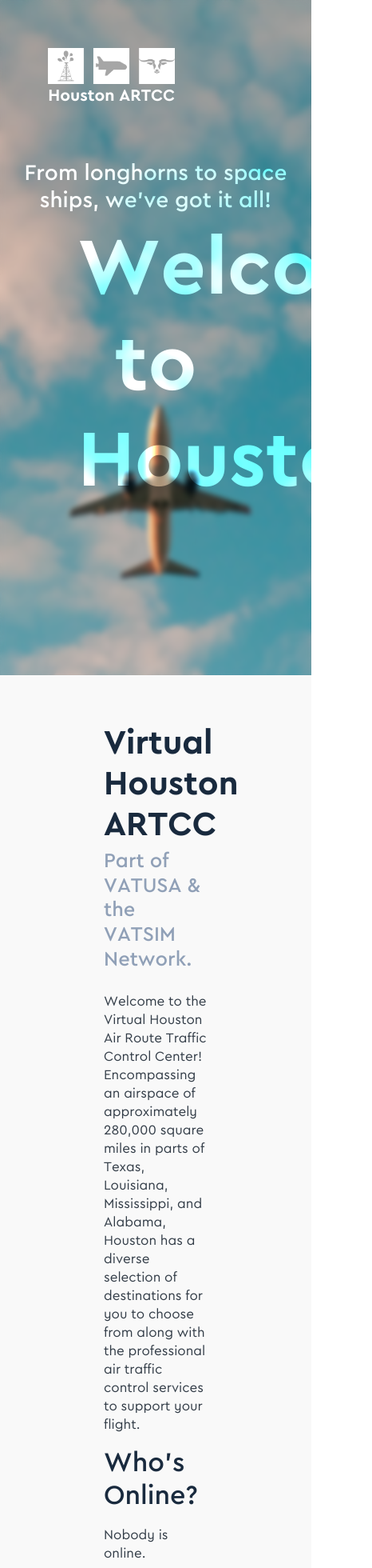
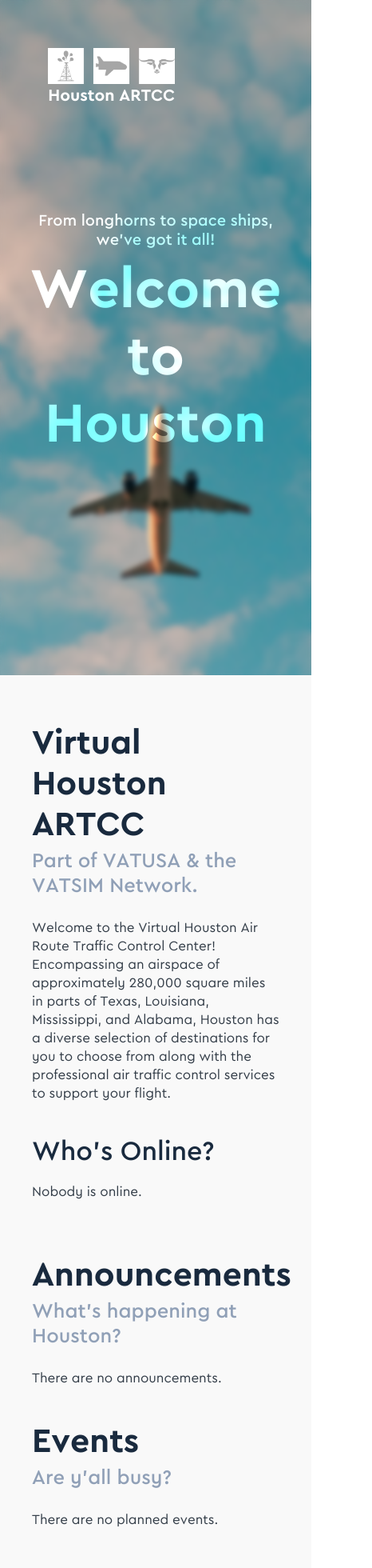
Before and after one commit to Houston-ARTCC/zhu-frontend, a React (Create React App) app: page / in a window 390 px wide. Shown: the top 1960 px of the page at 80% size, 466 px wide, since content can reach past the window. Built offline with nearby package versions, Linux system fonts and the light colour scheme; no server answers.

Commit message:
Mobile compatibility on homepage.
Shocking, I know...

```diff
--- a/src/App.tsx
+++ b/src/App.tsx
@@ -44,10 +44,11 @@ export default function App() {
                 <Route exact path="/admin" component={AdminPanel}/>
                 <Route component={Error404}/>
             </Switch>
-            <Row className="justify-content-center mb-5">
-                <Col md={6}>
+            <div className="d-flex justify-content-center mb-5">
+                <Col xs={10} xl={6}>
                     <Alert variant="primary" className="d-flex m-0">
-                        <RiErrorWarningLine className="fill-primary mr-3" size={75} preserveAspectRatio="xMaxYMin"/>
+                        {/* TODO: Fix icon scaling on mobile devices. */}
+                        <RiErrorWarningLine className="fill-primary mr-3" size={60} preserveAspectRatio="xMaxYMin"/>
                         <p className="m-0">
                             <b>Disclaimer!</b> All information on this website is for flight simulation use only and is not to be used for
                             real world navigation or flight. This site is not affiliated with ICAO, the FAA, the actual Houston ARTCC, or
@@ -55,10 +56,10 @@ export default function App() {
                         </p>
                     </Alert>
                 </Col>
-            </Row>
-            <div className="bg-darkgray text-center p-5">
-                <h5 className="text-white font-w300 mb-3"><b className="font-w500">Copyright 2021</b> Virtual Houston ARTCC. All Rights Reserved.</h5>
-                <div className="d-flex justify-content-center" id="footer-links">
+            </div>
+            <div className="bg-darkgray text-center p-4 p-xl-5">
+                <h5 className="text-white font-w400 mb-3">Copyright 2021 Virtual Houston ARTCC. All Rights Reserved.</h5>
+                <div className="d-flex flex-wrap justify-content-center" id="footer-links">
                     <a href="https://vatsim.net" target="_blank" rel="noreferrer"><h6 className="text-lightgray font-w300">VATSIM</h6></a>
                     <h6 className="text-lightgray font-w300">→</h6>
                     <a href="https://vatusa.net" target="_blank" rel="noreferrer"><h6 className="text-lightgray font-w300">VATUSA</h6></a>
--- a/src/Home.tsx
+++ b/src/Home.tsx
@@ -4,7 +4,6 @@ import { HiOutlineCalendar, HiOutlineClock, IoIosAirplane, IoTrophy } from 'reac
 import { Parallax } from 'react-parallax'
 import Fade from 'react-reveal/Fade'
 import background from './img/homepage-bg.jpg'
-import profile from './img/profile.png'
 import axiosInstance from './axiosInstance'
 import { asDuration } from './Helpers'
 import Moment from 'react-moment'
@@ -18,6 +17,7 @@ export default class Home extends Component<any, any> {
     constructor(props) {
         super(props)
         this.state = {
+            scroll: false,
             onlineControllers: [],
             announcements: [],
             events: [],
@@ -27,6 +27,7 @@ export default class Home extends Component<any, any> {
             showAnnouncementModal: false,
             activeAnnouncement: {}
         }
+        this.onScroll = this.onScroll.bind(this)
     }
 
     componentDidMount() {
@@ -36,6 +37,15 @@ export default class Home extends Component<any, any> {
         this.fetchNewestControllers()
         this.fetchTopControllers()
         this.fetchTopPositions()
+        window.addEventListener('scroll', this.onScroll);
+    }
+
+    componentWillUnmount() {
+        window.removeEventListener('scroll', this.onScroll);
+    }
+
+    onScroll() {
+        this.setState({scroll: true})
     }
 
     fetchOnlineControllers() {
@@ -110,7 +120,7 @@ export default class Home extends Component<any, any> {
                 <Card>
                     <Card.Body>
                         <Row>
-                            <Col>
+                            <Col xs={12} lg={6}>
                                 <h5 className="text-black font-w700 m-0">{event.name}</h5>
                                 <h6 className="text-gray font-w500 mb-3">Presented by {event.host}</h6>
                                 <div className="li-flex">
@@ -123,7 +133,7 @@ export default class Home extends Component<any, any> {
                                     <Moment local tz={moment.tz.guess()} format="HH:mm z" className="font-w500 font-md">{event.end}</Moment>
                                 </div>
                             </Col>
-                            <Col className="text-right">
+                            <Col xs={12} lg={6} className="text-right">
                                 <img className="event-banner-sm" src={event.banner} alt={event.name}/>
                             </Col>
                         </Row>
@@ -179,11 +189,14 @@ export default class Home extends Component<any, any> {
                         <h4 className="text-white font-w500" id="tagline">From longhorns to space ships, we've got it all!</h4>
                         <h1 className="text-white font-w700" id="welcome">Welcome to Houston</h1>
                     </div>
+                    <svg width="56" height="31" viewBox="0 0 56 31" fill="none" xmlns="http://www.w3.org/2000/svg" id="hero-arrow" className={this.state.scroll ? 'hide' : ''}>
+                        <path d="M3 3L28 28L53 3" stroke="white" stroke-width="5" stroke-linecap="round" stroke-linejoin="round"/>
+                    </svg>
                 </Parallax>
                 <Fade bottom duration={1250} distance="50px">
                     <Container fluid>
-                        <Row className="justify-content-between mb-5">
-                            <Col sm={12} xl={this.state.onlineControllers?.length > 5 ? 6 : 7}>
+                        <Row className="justify-content-between mb-4">
+                            <Col sm={12} xl={this.state.onlineControllers?.length > 5 ? 6 : 7} className="mb-4 mb-xl-0">
                                 <h1 className="text-black font-w700 mb-1">Virtual Houston ARTCC</h1>
                                 <h4 className="text-gray font-w500 mb-4">Part of VATUSA & the VATSIM Network.</h4>
                                 <p>Welcome to the Virtual Houston Air Route Traffic Control Center! Encompassing an airspace of approximately 280,000
@@ -191,7 +204,7 @@ export default class Home extends Component<any, any> {
                                     destinations for you to choose from along with the professional air traffic control services to support your
                                     flight.</p>
                             </Col>
-                            <Col sm={12} xl={this.state.onlineControllers?.length > 5 ? 5 : 3}>
+                            <Col sm={12} xl={this.state.onlineControllers?.length > 5 ? 5 : 3} className="mb-4 mb-xl-0">
                                 <h2 className="text-black font-w500 mb-3">Who's Online?</h2>
                                 <ul className={'p-0 ' + (this.state.onlineControllers?.length > 5 ? 'd-flex flex-wrap' : '')}>
                                     {this.state.onlineControllers?.length > 0
@@ -201,8 +214,8 @@ export default class Home extends Component<any, any> {
                                 </ul>
                             </Col>
                         </Row>
-                        <Row className="mb-5">
-                            <Col sm={12} xl={6}>
+                        <Row className="mb-4">
+                            <Col sm={12} xl={6} className="mb-4 mb-xl-0">
                                 <h1 className="text-black font-w700 mb-1">Announcements</h1>
                                 <h4 className="text-gray font-w500 mb-4">What's happening at Houston?</h4>
                                 {this.state.announcements?.length > 0
@@ -210,7 +223,7 @@ export default class Home extends Component<any, any> {
                                     : <p>There are no announcements.</p>
                                 }
                             </Col>
-                            <Col sm={12} xl={6}>
+                            <Col sm={12} xl={6} className="mb-4 mb-xl-0">
                                 <h1 className="text-black font-w700 mb-1">Events</h1>
                                 <h4 className="text-gray font-w500 mb-4">Are y'all busy?</h4>
                                 {this.state.events?.length > 0
@@ -220,7 +233,7 @@ export default class Home extends Component<any, any> {
                             </Col>
                         </Row>
                         <Row>
-                            <Col>
+                            <Col className="mb-4 mb-xl-0">
                                 <h2 className="text-black font-w500 mb-3">Newest Controllers</h2>
                                 <ul className="p-0">
                                     {this.state.newestControllers?.length > 0
@@ -229,7 +242,7 @@ export default class Home extends Component<any, any> {
                                     }
                                 </ul>
                             </Col>
-                            <Col>
+                            <Col className="mb-4 mb-xl-0">
                                 <h2 className="text-black font-w500 mb-3">Top Controllers</h2>
                                 <ul className="p-0">
                                     {this.state.topControllers?.length > 0
--- a/src/index.css
+++ b/src/index.css
@@ -112,6 +112,35 @@ html {
     font-size: 28px;
 }
 
+@media (max-width: 767px) {
+    #welcome, #tagline { width: 90%; }
+    #welcome { font-size: 70px; }
+    #tagline { font-size: 20px; }
+}
+
+#hero-arrow {
+    position: absolute;
+    left: 0;
+    right: 0;
+    bottom: 70px;
+    margin: auto;
+    animation: bounce 2000ms infinite alternate ease-in-out;
+}
+
+@keyframes bounce {
+    from {
+        transform: translateY(0);
+    }
+    to {
+        transform: translateY(-20px);
+    }
+}
+
+.hide {
+    opacity: 0;
+    transition: 300ms;
+}
+
 #footer-links h6 {
     margin: 0 5px;
 }
@@ -126,6 +155,16 @@ html {
     position: absolute;
     top: 20px;
     right: 20px;
+}
+
+@media (max-width: 767px) {
+    .announcment-date {
+        position: relative;
+        top: unset;
+        right: unset;
+        width: 120px;
+        margin-bottom: 10px;
+    }
 }
 
 .user {
@@ -151,6 +190,12 @@ html {
 
 .event-banner-lg {
     width: 100%;
+}
+
+@media (max-width: 991px) {
+    .event-banner-sm {
+        width: 100%;
+    }
 }
 
 .header {
--- a/src/theme.scss
+++ b/src/theme.scss
@@ -24,6 +24,13 @@ $bronze: #B4651D;
 
 $shadow: 2px 2px 20px rgba(152, 152, 152, 0.25);
 $shadow-lifted: 4px 4px 30px rgba(126, 126, 126, 0.25);
+
+$screen-sm-min: 768px;
+$screen-xs-max: ($screen-sm-min - 1);
+$screen-md-min: 992px;
+$screen-sm-max: ($screen-md-min - 1);
+$screen-lg-min: 1200px;
+$screen-md-max: ($screen-lg-min - 1);
 
 /*
 d888888P                                                                dP
@@ -319,7 +326,7 @@ h1, h2, h3, h4, h5, h6 {
 #navbar {
     padding: 60px;
     transition: 600ms;
-    width: 100%;
+    width: 100vw;
     position: fixed !important;
     z-index: 1000;
 
@@ -366,6 +373,18 @@ h1, h2, h3, h4, h5, h6 {
     padding: 60px 130px !important;
 }
 
+@media (max-width: $screen-sm-max) {
+    .container-fluid {
+        padding: 60px !important;
+    }
+}
+
+@media (max-width: $screen-xs-max) {
+    .container-fluid {
+        padding: 60px 40px !important;
+    }
+}
+
 .card {
     border-radius: 4px;
     border: none !important;
```
